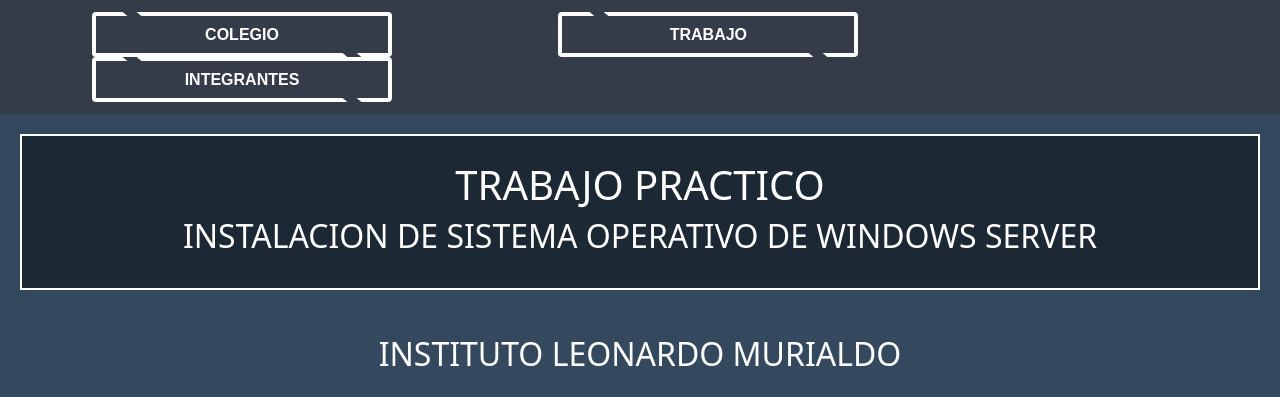
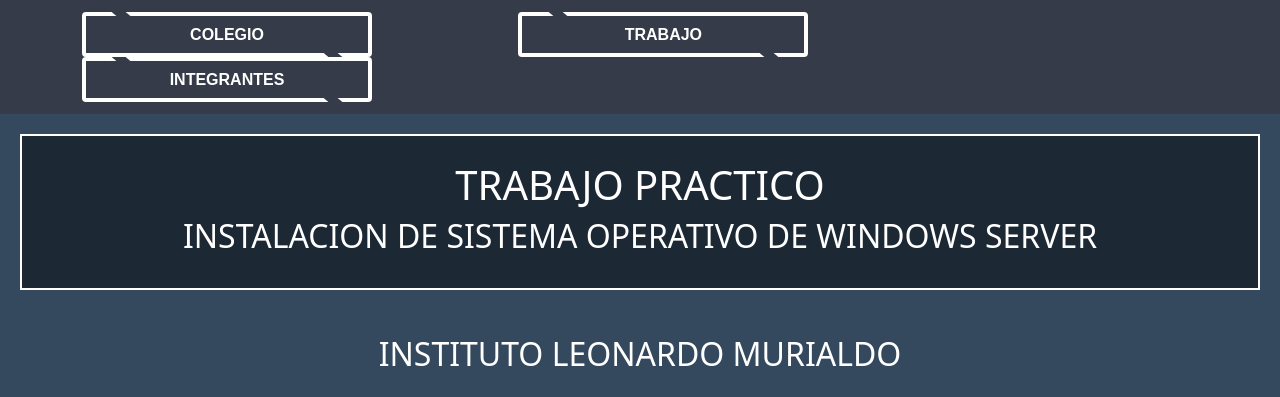
Before and after one commit to Juampi-aguilera/tp_sistemas, a plain HTML site: page index.html in a window 1280 px wide. Shown: the top 397 px of the page. Drawn offline with nearby package versions, Linux system fonts and the light colour scheme.

Commit message:
Update estilos.css

```diff
--- a/estilos.css
+++ b/estilos.css
@@ -16,7 +16,7 @@ nav{
 
     font-family: "montserrat", sans-serif;
     height: 45px;
-    width: 300px;
+    width: 290px;
     background: none;
     border: 4px solid;
     color: white;
@@ -25,7 +25,7 @@ nav{
     cursor: pointer;
     font-size: 16px;
     position: relative;
-    margin: 0px 80px;
+    margin: 0px 70px;
 }
 .btn::before,.btn::after{
     content: "";
```
